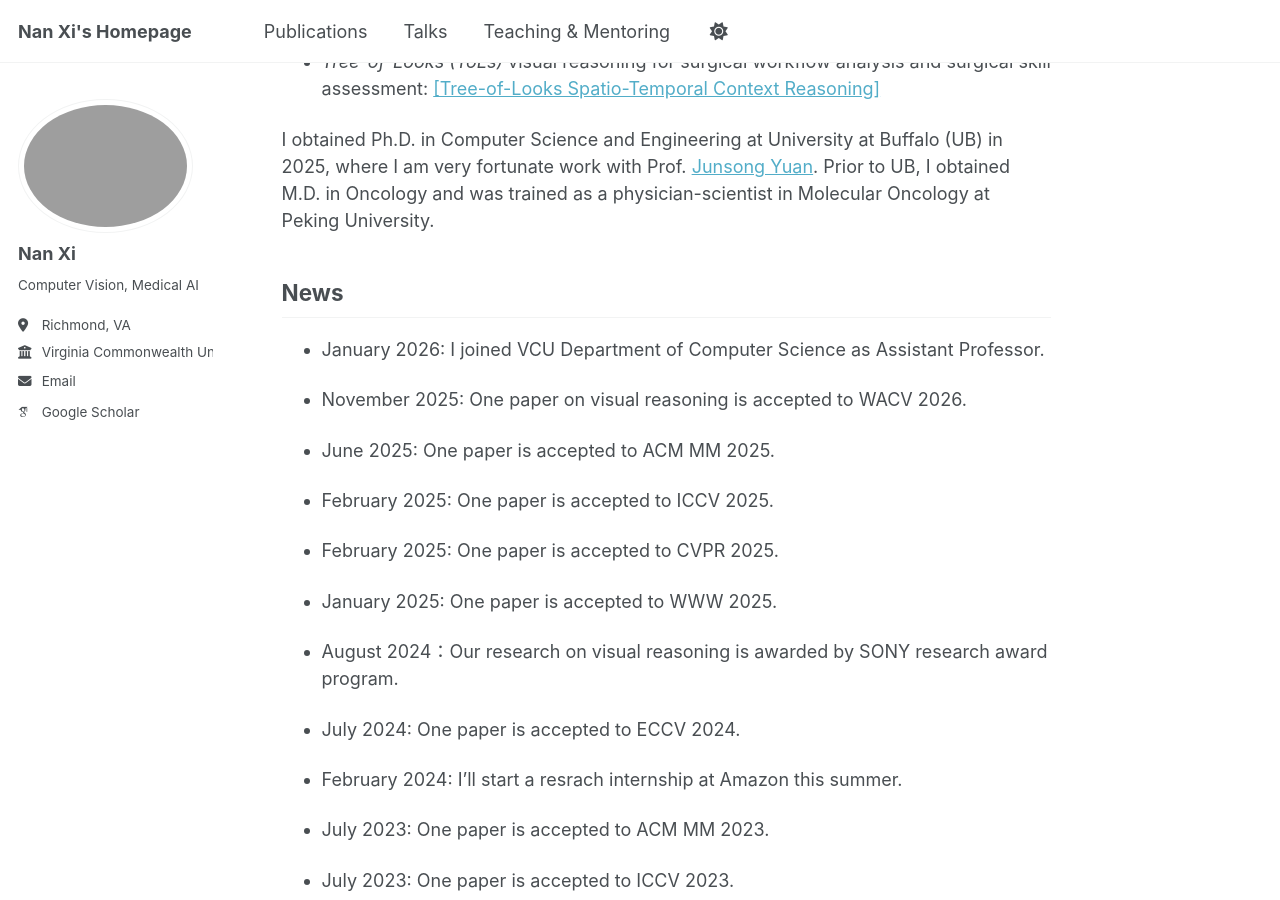
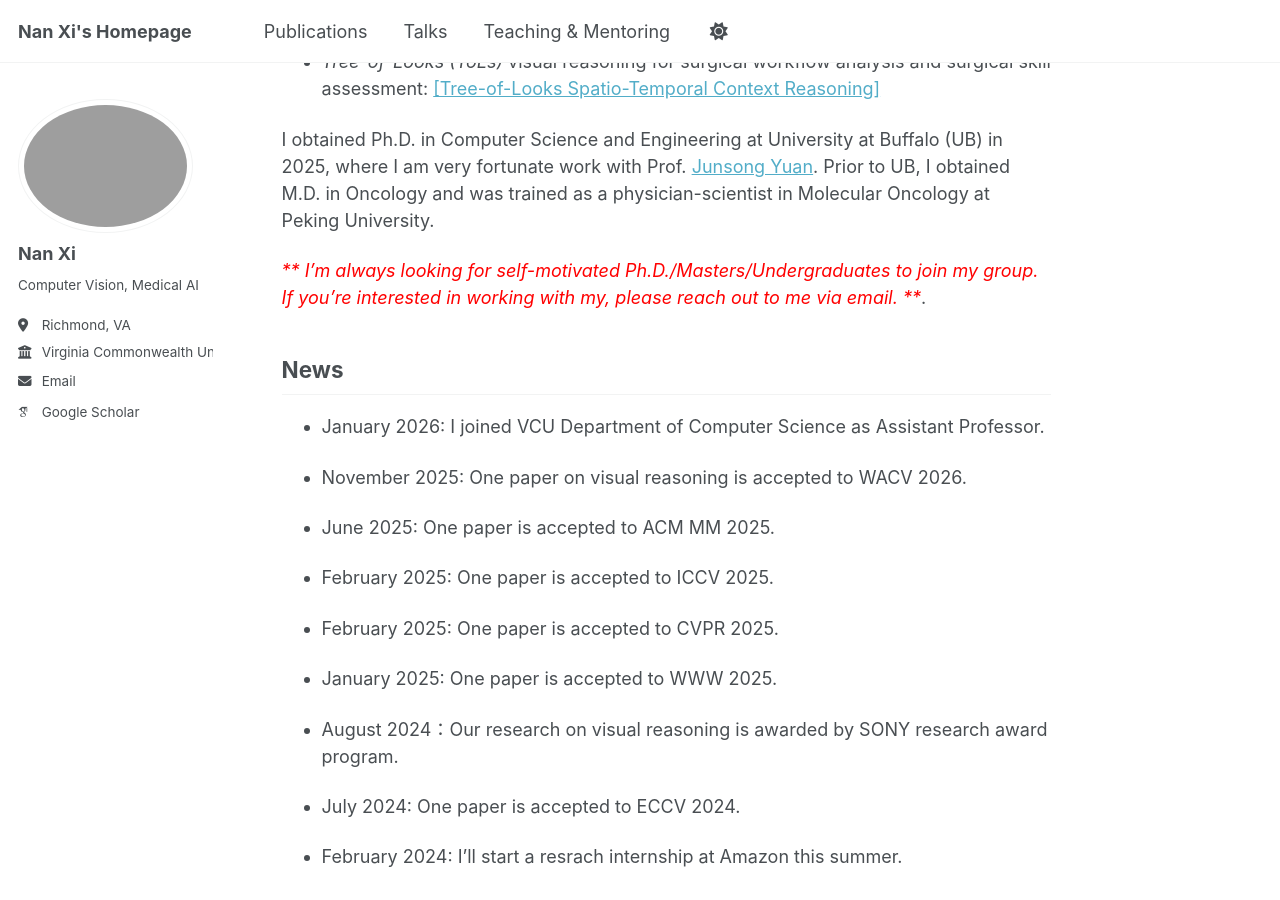
Before and after one commit to southnx/southnx.github.io, a Jekyll site: the page built from _pages/about.md, in a window 1280 px wide and 900 px high, scrolled down 486 px. Built offline with Jekyll 4.4.1, drawn with Linux system fonts in a browser that asks for light colours; some web fonts are replaced; a script that is not in the unit is left out.

Commit message:
Invite students to join research group
Added a note seeking self-motivated students to join the research group.

```diff
--- a/_pages/about.md
+++ b/_pages/about.md
@@ -17,6 +17,8 @@ In addressing this essential question, I focus on harnessing visual and language
 - *Tree-of-Looks (ToLs)* visual reasoning for surgical workflow analysis and surgical skill assessment: [[Tree-of-Looks Spatio-Temporal Context Reasoning]](https://cse.buffalo.edu/~jsyuan/papers/2024/ECCV2024_Nan_Xi.pdf)
 
 I obtained Ph.D. in Computer Science and Engineering at University at Buffalo (UB) in 2025, where I am very fortunate work with Prof. [Junsong Yuan](https://cse.buffalo.edu/~jsyuan/index.html). Prior to UB, I obtained M.D. in Oncology and was trained as a physician-scientist in Molecular Oncology at Peking University.
+
+<span style="color: red;">*** I'm always looking for self-motivated Ph.D./Masters/Undergraduates to join my group. If you're interested in working with my, please reach out to me via email. ***</span>.
 
 ## News
 - January 2026: I joined VCU Department of Computer Science as Assistant Professor.
```
